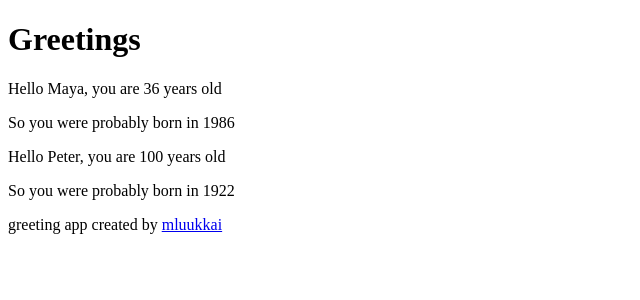
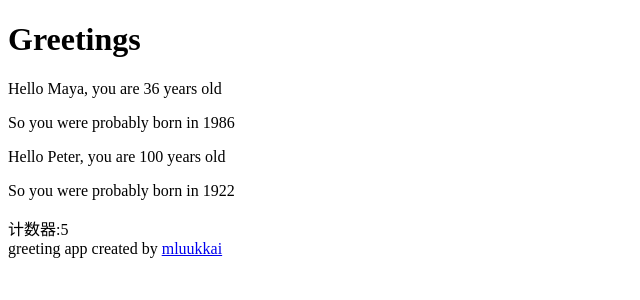
Before and after one commit to ppwqdxlte/fullstack-web-learning, a React (Create React App) app in the folder part1/: page / in a window 1280 px wide. Shown: the top 300 px of the page, without its empty margins (0-640 px from the left). Built offline with nearby package versions, Linux system fonts and the light colour scheme.

Commit message:
添加计数器，setInterval方法定期重新渲染组件

```diff
--- a/part1/src/App.js
+++ b/part1/src/App.js
@@ -22,14 +22,24 @@ const Footer = () => {
 		    )
 }
 
-const App = () => {
+const Counter = ({num})=>{
+	return (
+		<div>
+			计数器:{num}
+		</div>
+	)
+}
+
+const App = (props) => {
 	  const name = 'Peter'
 	  const age = 100
+	  const {counter} = props
 	return (
 		    <>
 		      <h1>Greetings</h1>
 		      <Hello name="Maya" age={26 + 10} />
 		      <Hello name={name} age={age} />
+			  <Counter num={counter} />
 		      <Footer />
 		    </>
 		  )
--- a/part1/src/index.js
+++ b/part1/src/index.js
@@ -2,12 +2,19 @@ import React from 'react';
 import ReactDOM from 'react-dom/client';
 import App from './App';
 
-const root = ReactDOM.createRoot(document.getElementById('root'));
-root.render(
-  <React.StrictMode>
-    <App />
-  </React.StrictMode>
-);
+let counter = 1;
+const refresh = ()=>{
+    ReactDOM.createRoot(document.getElementById('root')).render(
+        <React.StrictMode>
+            <App counter = {counter} />
+        </React.StrictMode>
+    )
+}
+setInterval(()=>{
+    refresh()
+    counter += 1
+    if (counter > 10) counter = 1
+},1000);
 
 // If you want to start measuring performance in your app, pass a function
 // to log results (for example: reportWebVitals(console.log))
```
